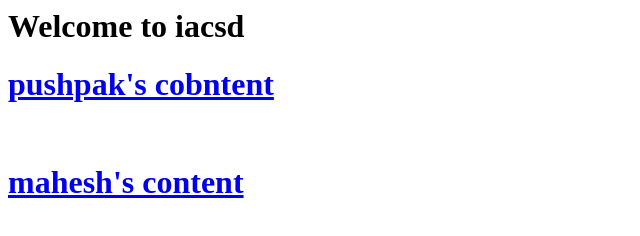
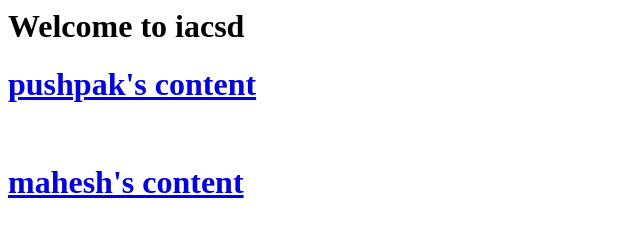
Before and after one commit to maheshbirajdar12345/Pushpak_mahesh, a plain HTML site: page index.html in a window 1280 px wide. Shown: the full height of the page, 0-640 px from the left. Drawn offline with Linux system fonts and the light colour scheme.

Commit message:
Update index.html

```diff
--- a/index.html
+++ b/index.html
@@ -1,5 +1,5 @@
 <h1> Welcome to iacsd </h1>
-<h1><a href=pushpak.html > pushpak's cobntent </a></h1>
+<h1><a href=pushpak.html > pushpak's content </a></h1>
 <br>
 <h1><a href=mahesh.html > mahesh's content </a></h1>
 <br>
```
